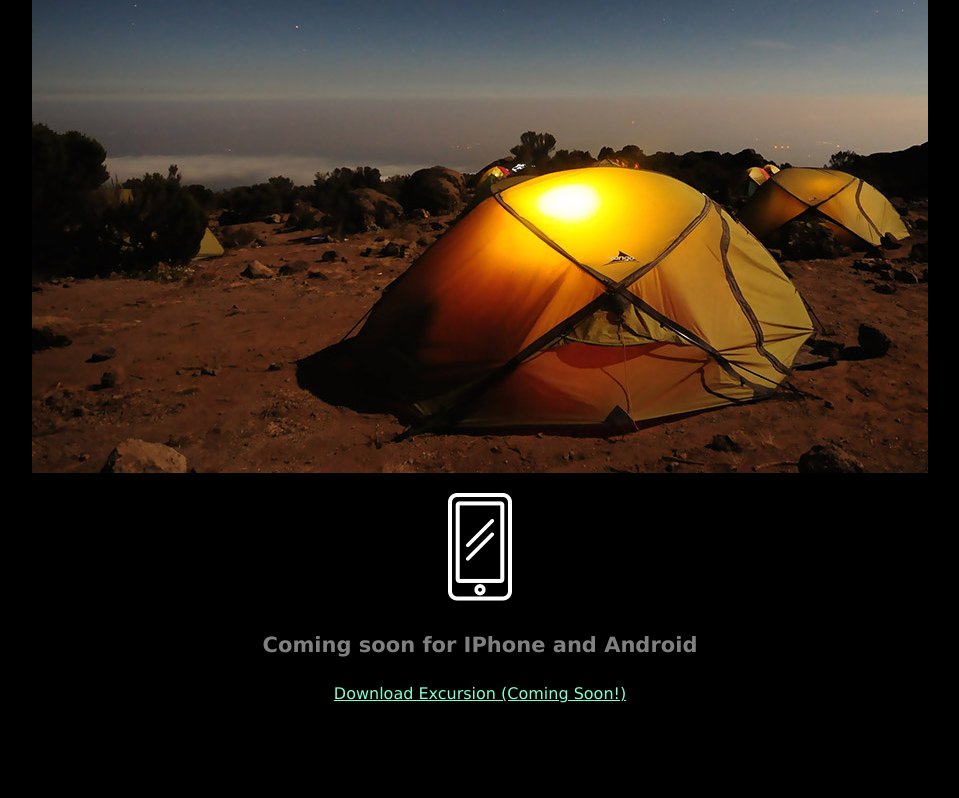
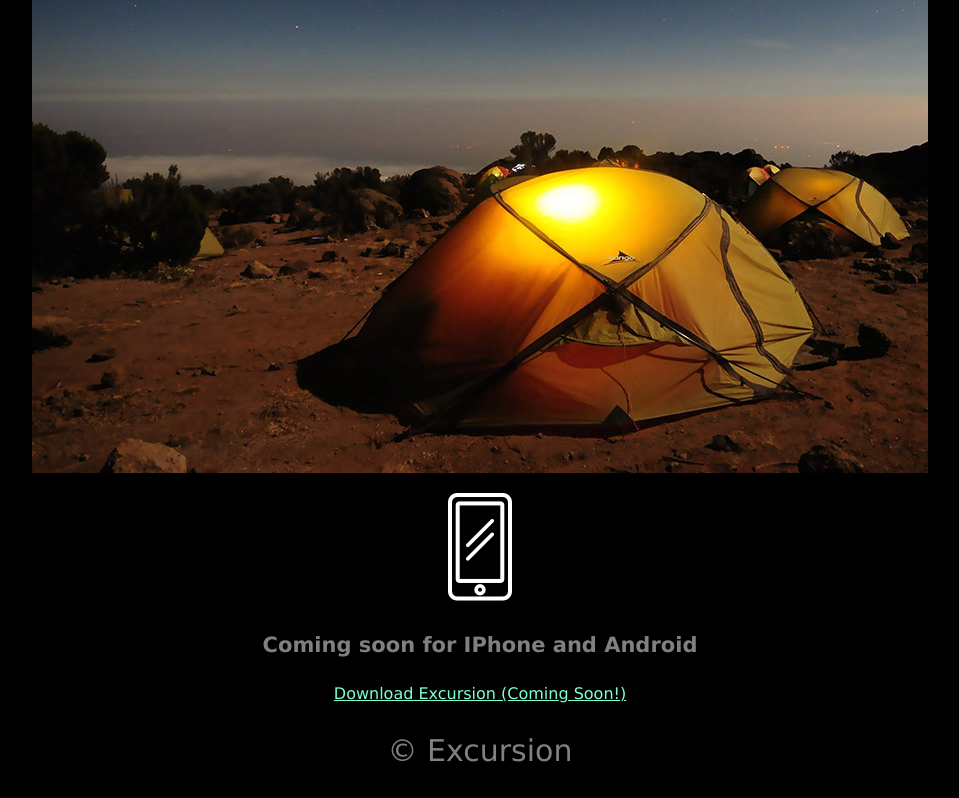
Before and after one commit to nhafizan/excursion, a plain HTML site: page index.html in a window 1280 px wide. Shown: the part 539-1337 px from the top of the page, without its empty margins (160-1119 px from the left). Before the commit the page ends 1258 px from the top, so only its background shows below. Drawn offline with Linux system fonts and the light colour scheme.

Commit message:
Added footer!

```diff
--- a/index.html
+++ b/index.html
@@ -19,6 +19,6 @@
     <p><img src="recources/images/phone.png"></p>
     <h4 class="second--subHeader">Coming soon for IPhone and Android</h4>
     <p><a class="link--subtitle" href="#">Download Excursion (Coming Soon!)</a></p>
-
+    <p class="footer">© Excursion</p>
 </body>
 </html>
--- a/recources/css/style.css
+++ b/recources/css/style.css
@@ -29,3 +29,10 @@ body {
     font-size: 16px;
     color: aquamarine;
 }
+
+/*FOOTER*/
+
+.footer{
+    font-size: 30px;
+    color: grey;
+}
```
